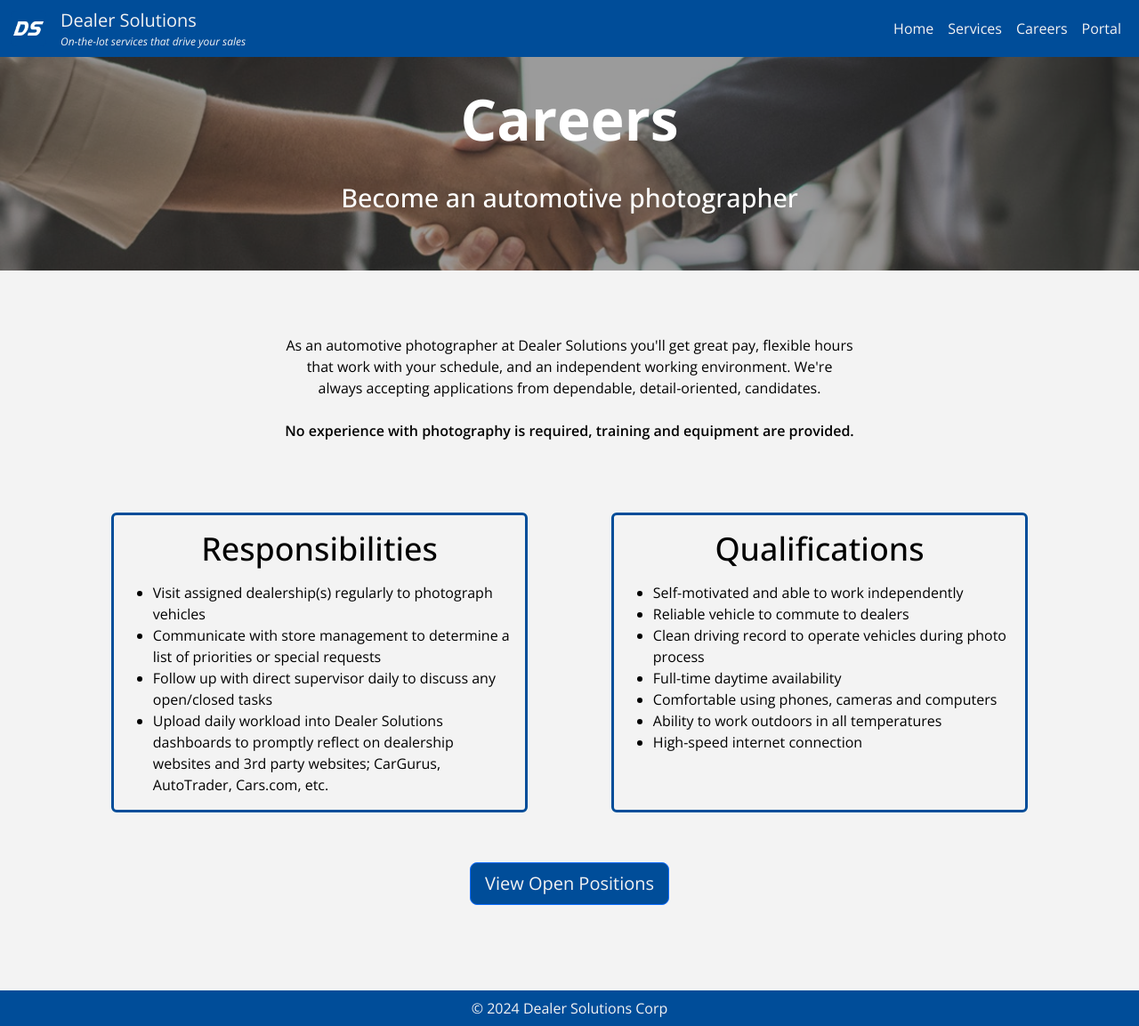
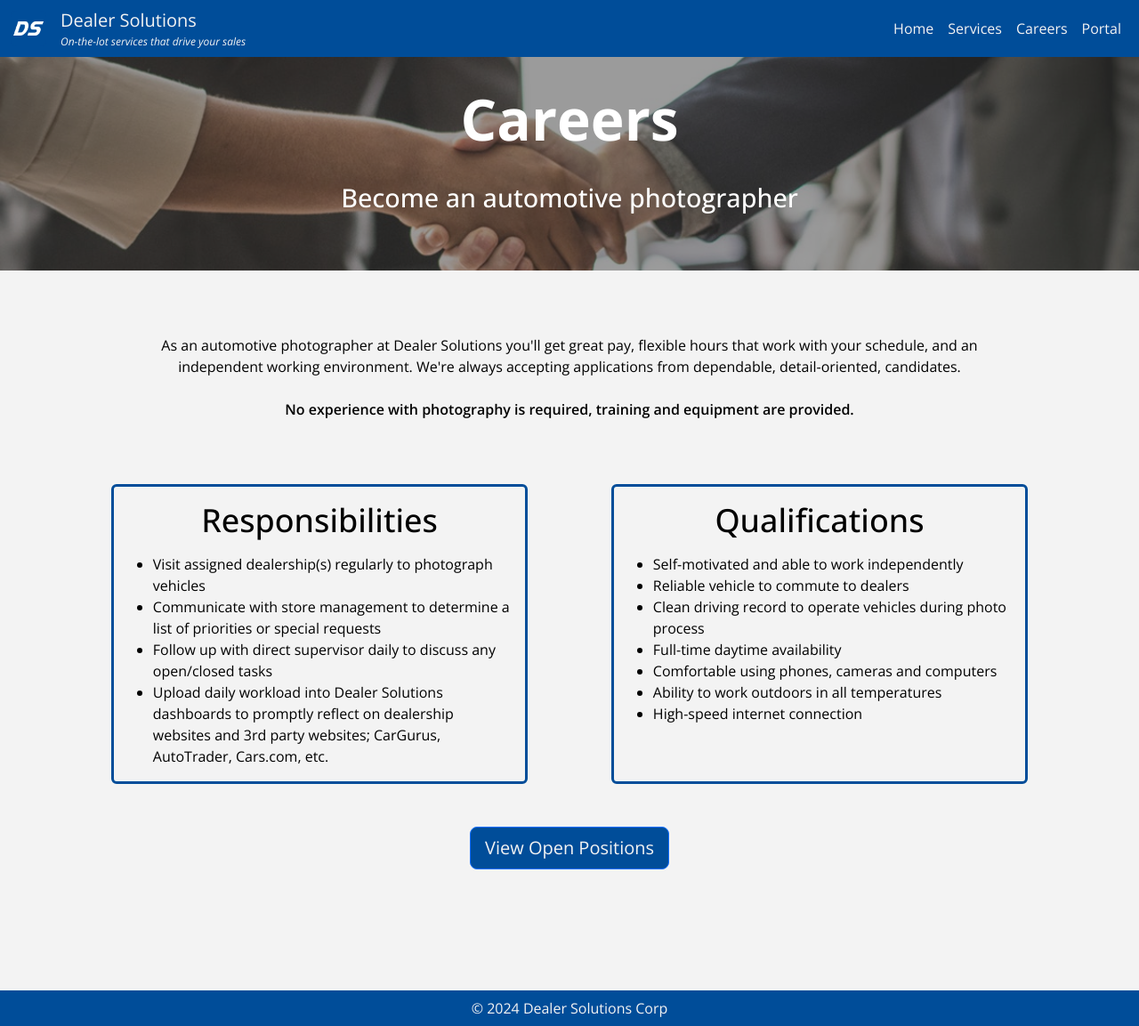
Before and after one commit to gstgeorge/dealerenvy-website, a Jekyll site: the page built from pages/careers.html, in a window 1280 px wide and 1153 px high. Shown: the whole window at 89% size. Built offline with Jekyll 4.4.1, drawn with Linux system fonts in a browser that asks for light colours.

Commit message:
fix breakpoints

```diff
--- a/pages/careers.html
+++ b/pages/careers.html
@@ -11,13 +11,13 @@
     txt-color: "#ffffff"
 ---
 <div class="row justify-content-around my-5">
-    <div class="col-lg-7 text-center">
+    <div class="col-lg-10 text-center">
         <p>As an automotive photographer at Dealer Solutions you'll get great pay, flexible hours that work with your schedule, and an independent working environment. We're always accepting applications from dependable, detail-oriented, candidates.</p>
         <p class="fw-semibold">No experience with photography is required, training and equipment are provided.</p>
     </div>
 </div>
 <div class="row justify-content-around my-5 px-2">
-    <div class="col-lg-5 border border-3 rounded my-2">
+    <div class="col-lg-5 border border-3 rounded mb-5 mb-lg-0">
         <h1 class="text-center my-3">Responsibilities</h1>
         <ul>
             <li>Visit assigned dealership(s) regularly to photograph vehicles</li>
@@ -26,7 +26,7 @@
             <li>Upload daily workload into Dealer Solutions dashboards to promptly reflect on dealership websites and 3rd party websites; CarGurus, AutoTrader, Cars.com, etc.</li>
         </ul>
     </div>
-    <div class="col-lg-5 border border-3 rounded my-2">
+    <div class="col-lg-5 border border-3 rounded">
         <h1 class="text-center my-3">Qualifications</h1>
         <ul>
             <li>Self-motivated and able to work independently</li>
--- a/pages/index.html
+++ b/pages/index.html
@@ -28,13 +28,13 @@
     </div>
 </div>
 <div class="row justify-content-around">
-    <div class="col-md-10 text-center">
+    <div class="col-lg-10 text-center">
         <h1>O<span id="typewriter">n-the-lot</span> services that drive your sales.</h1>
         <p>Dealer Solutions is a digital marketing company that provides car dealerships and large auto groups in greater Chicagoland with photography and advertising services. Our main role as a vendor is to promote our clients' inventory and create a seamless online shopping experience for prospective buyers.</p>
         <p>With over 30 years of experience, we can take the stress out of getting your cars online. Our personalized approach and eye for detail will give your dealership an edge in a competitive market, miles ahead of the rest.</p>
     </div>
 </div>
-<hr class="my-5">
+<hr class="my-3 my-lg-5">
 <div class="row justify-content-around">
     <h2 class="text-center">Professional Dealership Photography</h2>
     <div class="col-lg-5 d-flex align-items-center my-2">
@@ -46,7 +46,7 @@
         <p>Partner with Dealer Solutions and let us transform the way your dealership showcases its vehicles. Our commitment to excellence in automotive photography will not only boost your online presence but also drive more customers through your showroom doors. Elevate your dealership's visual appeal with Dealer Solutions – where every photo showcases your vehicles in their best light.</p>
     </div>
 </div>
-<hr class="my-5">
+<hr class="my-3 my-lg-5">
 <div class="row justify-content-around">
     <h2 class="text-center">Compelling Digital Ad Strategies</h2>
     <div class="col-lg-6 my-2">
```
